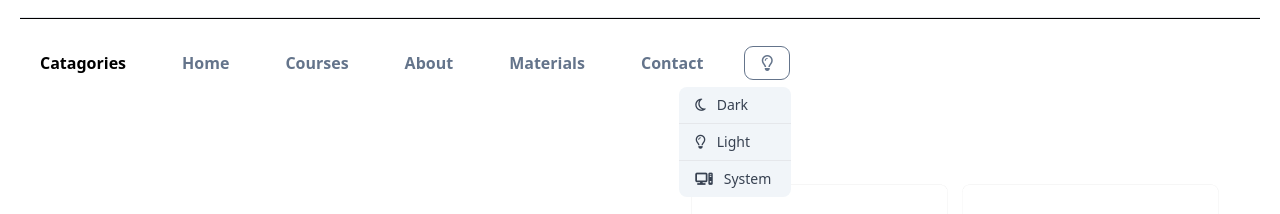
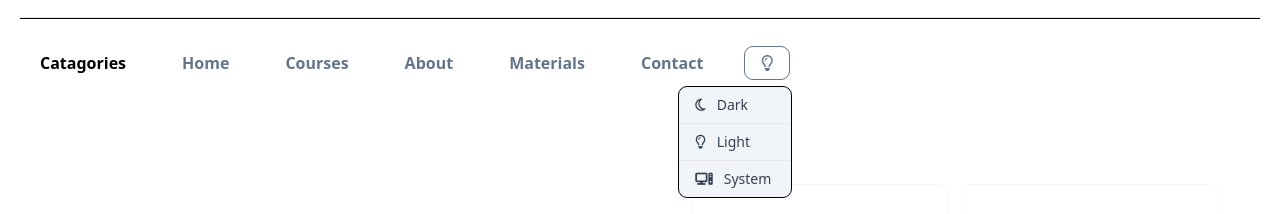
Before and after one commit to birukl7/PRODIGY_WD_01, a website: page index.html in a window 1280 px wide. Both pictures are taken after a click on the button 767 px from the left and 114 px from the top of the page. Shown: the part 51-265 px from the top of the page. Drawn offline with Linux system fonts and the light colour scheme; a web font is replaced by a local one.

Commit message:
outline-dropdown

```diff
--- a/index.html
+++ b/index.html
@@ -22,7 +22,7 @@
                     <strong class="text-3xl">EgTech</strong>
                     <label class="relative" for="">
                         <input type="text" name="" id="search" placeholder="Search Courses" class="outline rounded-full outline-1 sm:w-96 w-auto focus:outline focus:outline-blue-400 pl-5 py-2 placeholder:text-slate-800">
-                        <i class="fa-solid fa-magnifying-glass text-xl absolute right-4 top-2"></i>
+                        <i class="fa-solid fa-magnifying-glass text-xl absolute right-4 top-2 dark:text-black"></i>
                     </label>
 
                     <!-- signup and login buttons -->
@@ -39,13 +39,18 @@
                     </div>
 
                 </form>
+
                 <hr class="mt-5 bg-black h-0.5 ">
+
+                <!-- hamburger icon -->
                 <div class=" mt-1  md:hidden ">
                     <div class='w-9 h-1 bg-slate-900 dark:bg-slate-100 rounded-full relative after:bg-slate-900 after:dark:bg-slate-100 after:block after:w-full after:absolute after:top-2 after:h-1 after:rounded-full
                     before:bg-slate-900 before:dark:bg-slate-100 before:block before:w-full before:absolute before:bottom-2 before:h-1 before:rounded-full cursor-pointer before:transition-all  before:ease-in-out before:duration-200 after:transition-all after:ease-in-out after:duration-200 mt-4 sm:hidden'  id='hamburger'> </div>
                 </div>
 
             </div>
+
+            <!-- singup and login buttons -->
             <div class="flex justify-between items-center z-50">
                 <ul class="flex flex-col sm:flex-row justify-start items-center fixed sm:static right-0 left-12 bottom-0 top-0  z-40 p-5 sm:p-0 bg-slate-100 sm:bg-inherit :text-inherit  text-slate-500 left-full dark:text-white " id="nav-bar">
                     <li class="">
@@ -61,7 +66,7 @@
 
                     <li class="relative hidden sm:inline-block m-3" id="js-theme">
                         <button class="py-1 px-4 sm:px-1 md:px-4 outline outline-1 rounded-lg mx-3 sm:mx-0.5 " id="theme-btn"><i class="fa-regular fa-lightbulb"></i> </button>
-                        <div class="absolute flex flex-col -left-16 right-0 top-10 bg-slate-100 rounded-lg h-0 overflow-hidden" id="dropdown-menu">
+                        <div class="absolute flex flex-col -left-16 right-0 top-10 bg-slate-100 rounded-lg h-0 overflow-hidden " id="dropdown-menu">
                             <a href="#" class="text-gray-700  block px-4 py-2 text-sm" role="menuitem" tabindex="-1" id="menu-item-0"><i class="fa-regular fa-moon"></i> &nbsp; Dark </a>
                             <hr>
                             <a href="#" class="text-gray-700 block px-4 py-2 text-sm" role="menuitem" tabindex="-1" id="menu-item-1"><i class="fa-regular fa-lightbulb"></i> &nbsp; Light</a>
@@ -74,6 +79,7 @@
 
         </header>
 
+            <!-- Landing page         -->
             <div class="flex md:flex-row flex-col justify-start items-center" id="hero-section">
                 <div id="hero-text" class=" flex items-center pt-36 md:pt-0">
                     <div>
@@ -93,6 +99,8 @@
                     <img src="public/images/Webinar-rafiki.png" alt="" class="w-full " id="hero-image" >
                 </div>
             </div>
+
+            <!-- numbers -->
             <ul id="data" class="flex md:flex-row flex-col justify-around p-3 py-10 mt-5 sm:-mt-10 rounded-lg bg-slate-200 dark:bg-transparent dark:border-white">
                 <li class=" p-3 px-10 border-r-2 border-slate-700 dark:border-white dark:text-white"> <div><strong class="text-3xl p dark:text-white "><span id="js-finish">4500</span>+</strong ><p class="dark:text-white font-robotoCondensed">Finish Candidates</p></div></li>
                 <li class=" p-3 px-10 border-r-2 border-slate-700 dark:border-white"> <div><strong class="text-3xl p"><span id="js-year">9</span>+</strong><p class="font-robotoCondensed">Years of Experience</p></div></li>
--- a/src/scripts/index.js
+++ b/src/scripts/index.js
@@ -16,6 +16,9 @@ const heroImage = document.querySelector('#hero-image');
 const toggleThemeMode = () => {
     dropDownMenu.classList.toggle('h-0');
     dropDownMenu.classList.toggle('overflow-hidden');
+    dropDownMenu.classList.toggle('outline');
+    dropDownMenu.classList.toggle('outline-1');
+    dropDownMenu.classList.toggle('outline-black');
 };
 
 // Event listener for theme button click
```
Also changed, not shown: src/styles/output.css.
